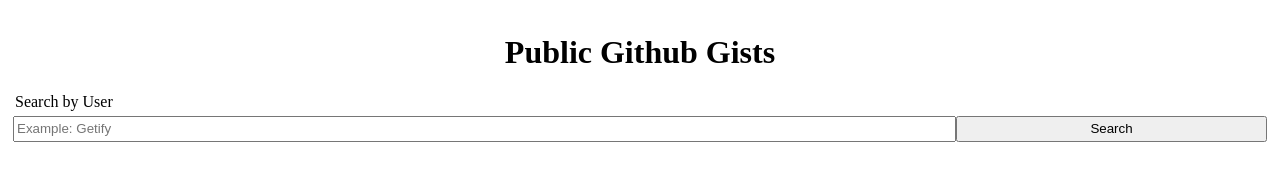
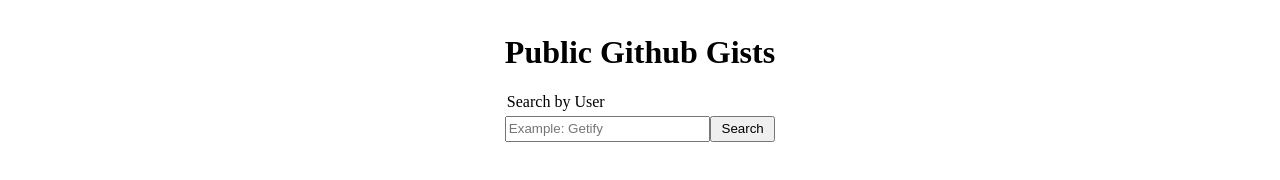
Before and after one commit to ryanfuhrman/github-gists-search, a plain HTML site: page index.html in a window 1280 px wide. Drawn offline with Linux system fonts and the light colour scheme.

Commit message:
Added div wrapping all contents

```diff
--- a/index.html
+++ b/index.html
@@ -7,7 +7,8 @@
     <link rel="stylesheet" href="styles.css">
   </head>
   <body>
-    <h1>Public Github Gists</h1>
+    <div class="main">
+      <h1 class="main-title">Public Github Gists</h1>
       <div class="search-div">
         <label for="search-gists-by-user" class="search-label">Search by User</label>
         <input type="text" placeholder="Example: Getify" class="search-input" id="search-gists-by-user" />
@@ -20,4 +21,5 @@
 
       <script src="main.js"></script>
     </body>
+  </div>
 </html>
```
Lines whose indentation alone changed are shown as unchanged.
